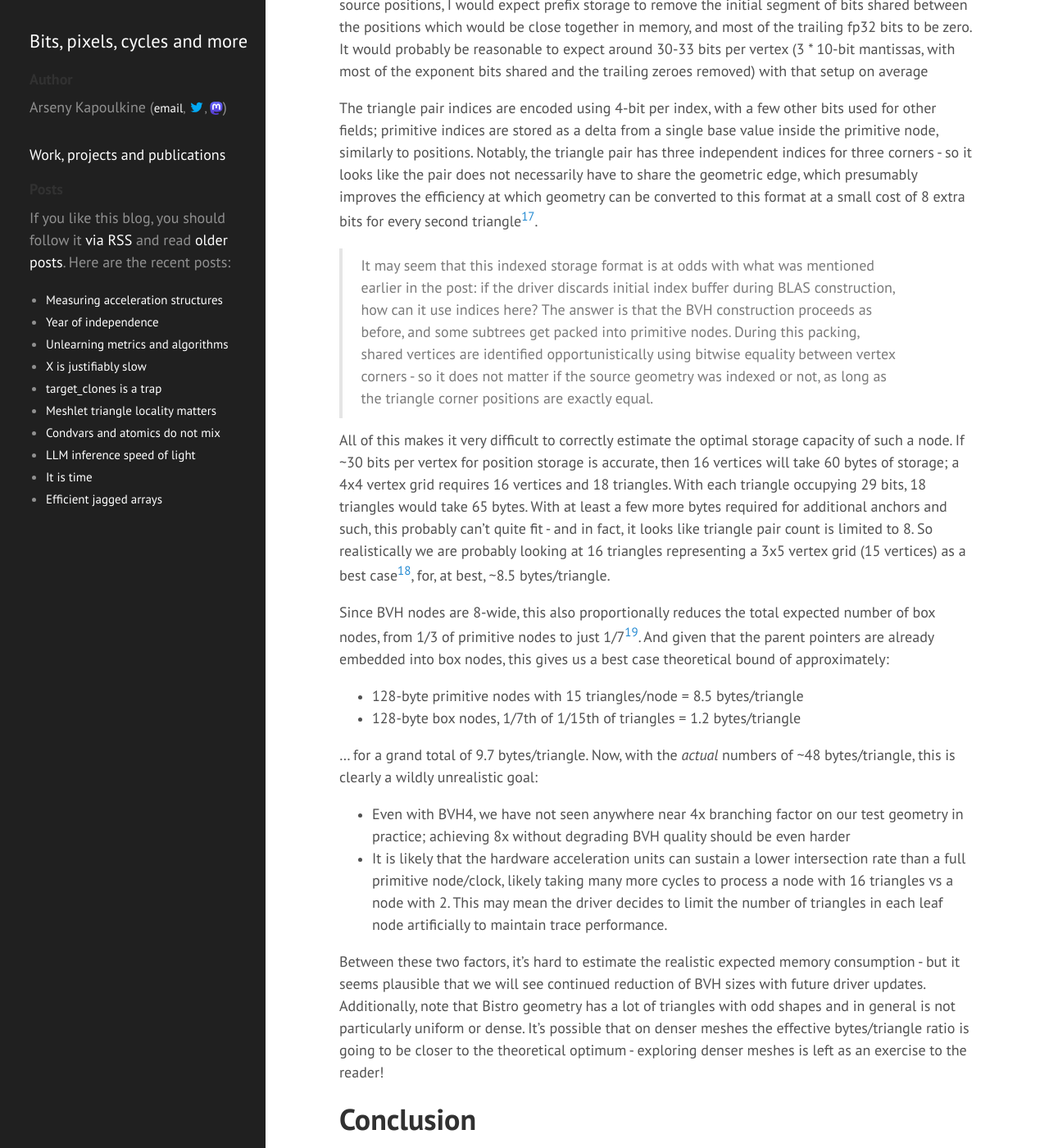
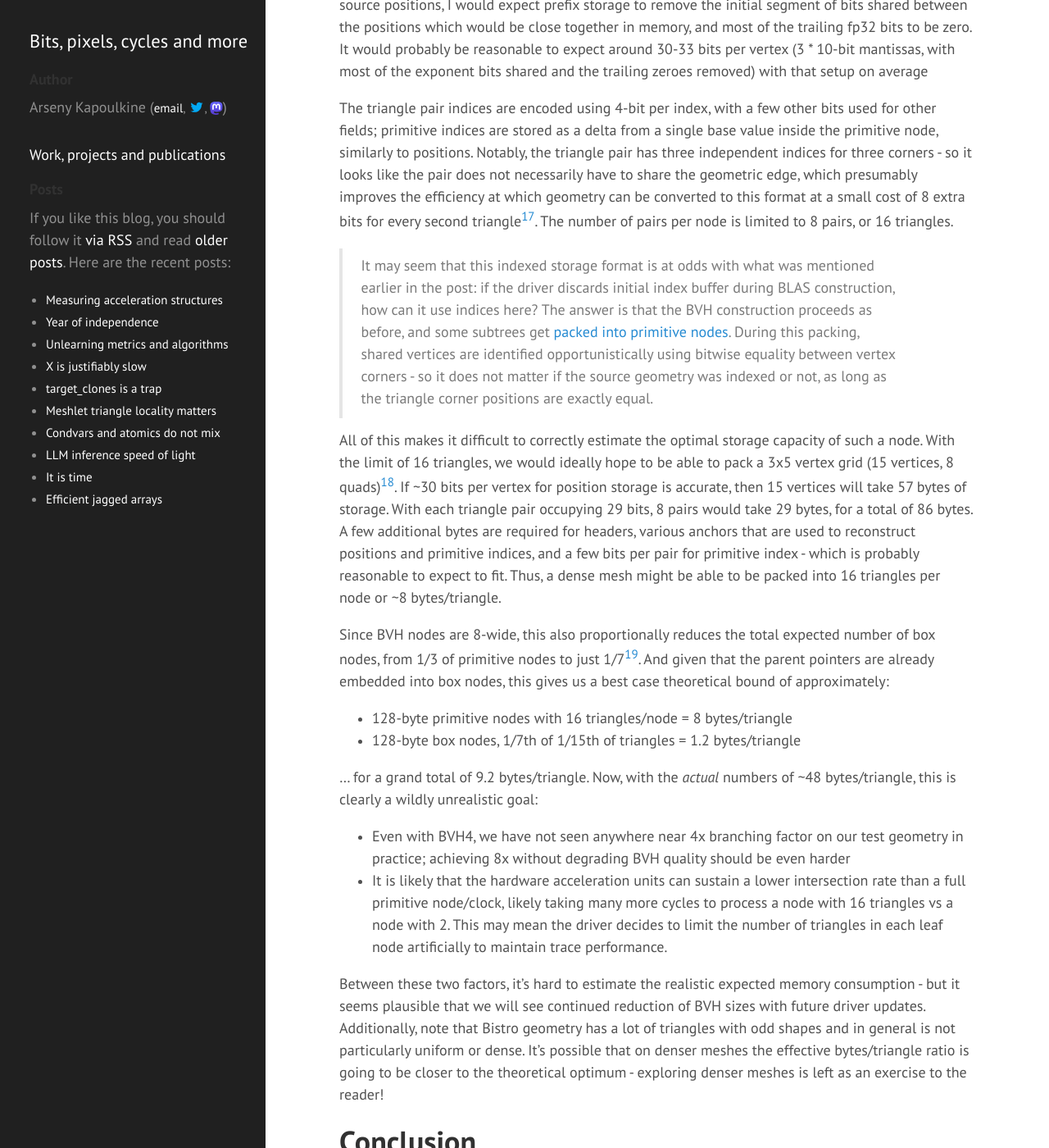
Before and after one commit to zeux/zeux.github.io, a Jekyll site: the page built from _posts/2025-03-31-measuring-acceleration-structures.md, in a window 1280 px wide and 1400 px high, scrolled down 9305 px. Shown: the whole window at 82% size. Built offline with Jekyll 4.4.1, drawn with Linux system fonts in a browser that asks for light colours.

Commit message:
Fix some math and clean up wording of pairs

```diff
--- a/_posts/2025-03-31-measuring-acceleration-structures.md
+++ b/_posts/2025-03-31-measuring-acceleration-structures.md
@@ -209,18 +209,18 @@ Primitive node is somewhat similar to triangle node, but it's larger (128 bytes)
 
 For position storage, all bits inside coordinates for a single node are split into three parts: prefix (must be the same across all floats for the same axis), value (variable width), trailing zeroes. For fp16 source positions, I would expect prefix storage to remove the initial segment of bits shared between the positions which would be close together in memory, and most of the trailing fp32 bits to be zero. It would probably be reasonable to expect around 30-33 bits per vertex (3 * 10-bit mantissas, with most of the exponent bits shared and the trailing zeroes removed) with that setup on average
 
-The triangle pair indices are encoded using 4-bit per index, with a few other bits used for other fields; primitive indices are stored as a delta from a single base value inside the primitive node, similarly to positions. Notably, the triangle pair has three independent indices for three corners - so it looks like the pair does not necessarily have to share the geometric edge, which presumably improves the efficiency at which geometry can be converted to this format at a small cost of 8 extra bits for every second triangle[^19].
+The triangle pair indices are encoded using 4-bit per index, with a few other bits used for other fields; primitive indices are stored as a delta from a single base value inside the primitive node, similarly to positions. Notably, the triangle pair has three independent indices for three corners - so it looks like the pair does not necessarily have to share the geometric edge, which presumably improves the efficiency at which geometry can be converted to this format at a small cost of 8 extra bits for every second triangle[^19]. The number of pairs per node is limited to 8 pairs, or 16 triangles.
 
-> It may seem that this indexed storage format is at odds with what was mentioned earlier in the post: if the driver discards initial index buffer during BLAS construction, how can it use indices here? The answer is that the BVH construction proceeds as before, and some subtrees get packed into primitive nodes. During this packing, shared vertices are identified opportunistically using bitwise equality between vertex corners - so it does not matter if the source geometry was indexed or not, as long as the triangle corner positions are exactly equal.
+> It may seem that this indexed storage format is at odds with what was mentioned earlier in the post: if the driver discards initial index buffer during BLAS construction, how can it use indices here? The answer is that the BVH construction proceeds as before, and some subtrees get [packed into primitive nodes](https://github.com/GPUOpen-Drivers/gpurt/blob/f734985ebc31f471c376ed0cb217f43bdd40ee17/src/shaders/EncodeHwBvh3_1.hlsl). During this packing, shared vertices are identified opportunistically using bitwise equality between vertex corners - so it does not matter if the source geometry was indexed or not, as long as the triangle corner positions are exactly equal.
 
-All of this makes it very difficult to correctly estimate the optimal storage capacity of such a node. If ~30 bits per vertex for position storage is accurate, then 16 vertices will take 60 bytes of storage; a 4x4 vertex grid requires 16 vertices and 18 triangles. With each triangle occupying 29 bits, 18 triangles would take 65 bytes. With at least a few more bytes required for additional anchors and such, this probably can't quite fit - and in fact, it looks like triangle pair count is limited to 8. So realistically we are probably looking at 16 triangles representing a 3x5 vertex grid (15 vertices) as a best case[^16], for, at best, ~8.5 bytes/triangle.
+All of this makes it difficult to correctly estimate the optimal storage capacity of such a node. With the limit of 16 triangles, we would ideally hope to be able to pack a 3x5 vertex grid (15 vertices, 8 quads)[^16]. If ~30 bits per vertex for position storage is accurate, then 15 vertices will take 57 bytes of storage. With each triangle pair occupying 29 bits, 8 pairs would take 29 bytes, for a total of 86 bytes. A few additional bytes are required for headers, various anchors that are used to reconstruct positions and primitive indices, and a few bits per pair for primitive index - which is probably reasonable to expect to fit. Thus, a dense mesh might be able to be packed into 16 triangles per node or ~8 bytes/triangle.
 
 Since BVH nodes are 8-wide, this also proportionally reduces the total expected number of box nodes, from 1/3 of primitive nodes to just 1/7[^17]. And given that the parent pointers are already embedded into box nodes, this gives us a best case theoretical bound of approximately:
 
-- 128-byte primitive nodes with 15 triangles/node = 8.5 bytes/triangle
+- 128-byte primitive nodes with 16 triangles/node = 8 bytes/triangle
 - 128-byte box nodes, 1/7th of 1/15th of triangles = 1.2 bytes/triangle
 
-... for a grand total of 9.7 bytes/triangle. Now, with the *actual* numbers of ~48 bytes/triangle, this is clearly a wildly unrealistic goal:
+... for a grand total of 9.2 bytes/triangle. Now, with the *actual* numbers of ~48 bytes/triangle, this is clearly a wildly unrealistic goal:
 
 - Even with BVH4, we have not seen anywhere near 4x branching factor on our test geometry in practice; achieving 8x without degrading BVH quality should be even harder
 - It is likely that the hardware acceleration units can sustain a lower intersection rate than a full primitive node/clock, likely taking many more cycles to process a node with 16 triangles vs a node with 2. This may mean the driver decides to limit the number of triangles in each leaf node artificially to maintain trace performance.
```
